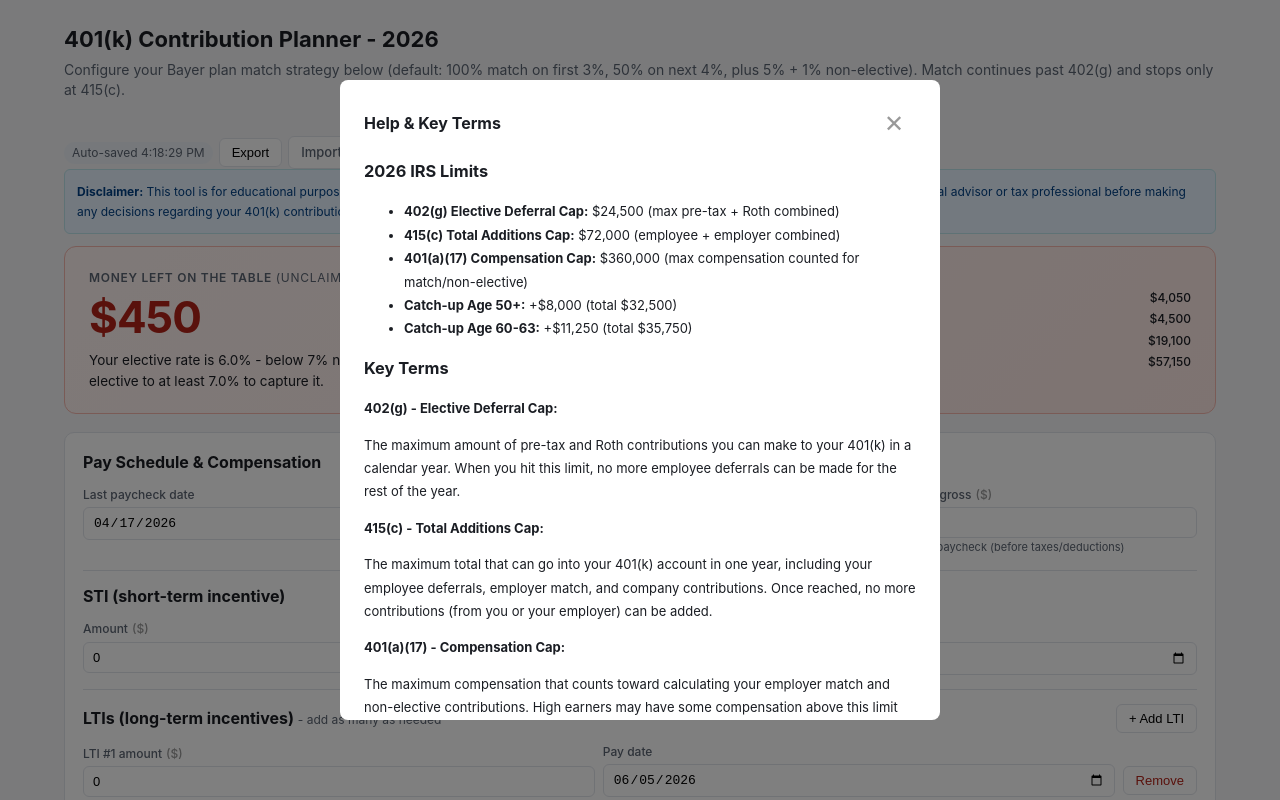
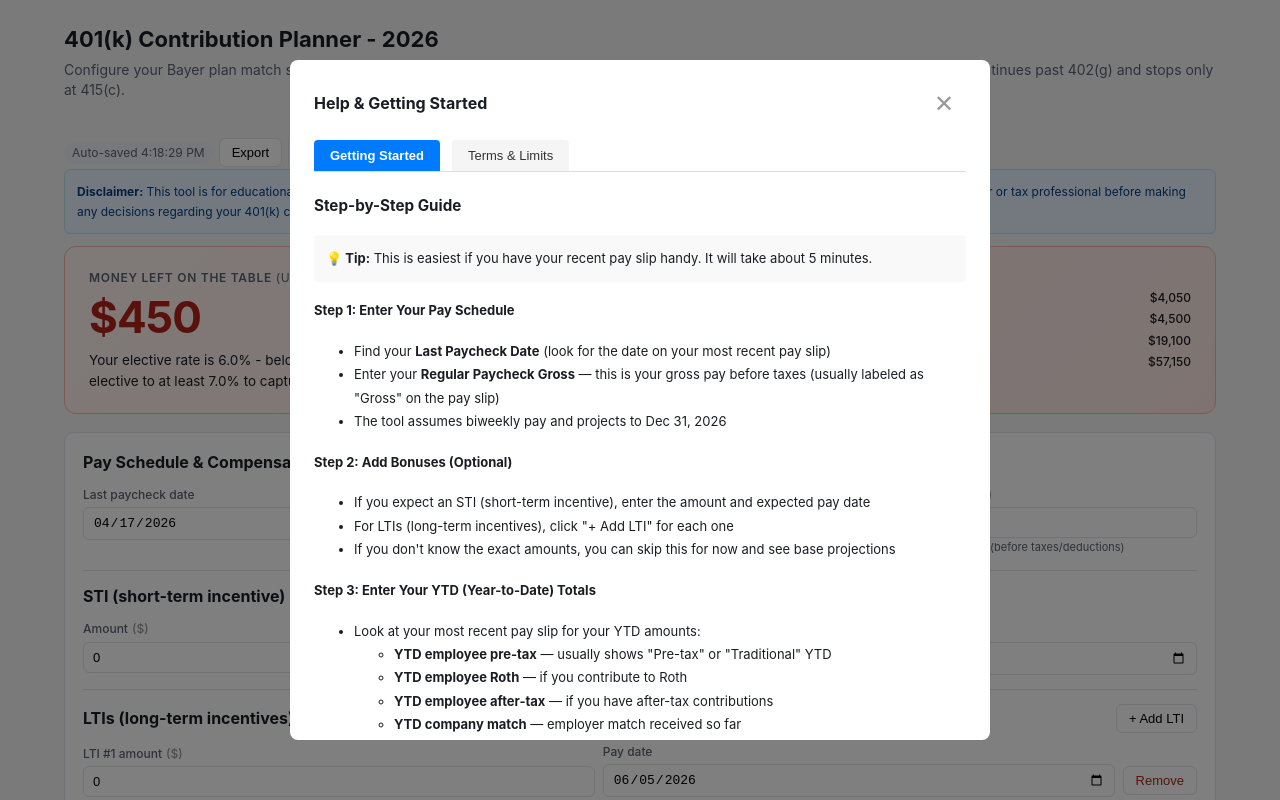
Before and after one commit to kunbayer/401k-planner, a React (Vite) app: page / in a window 1280 px wide. Both pictures are taken after a click on the button "Help". Shown: the top 800 px of the page. Built offline with nearby package versions, Linux system fonts and the light colour scheme.

Commit message:
Add Getting Started guide tab with step-by-step instructions for new users

```diff
--- a/src/App.jsx
+++ b/src/App.jsx
@@ -359,6 +359,7 @@ function App() {
   const [matchStrategy, setMatchStrategy] = useState(saved.matchStrategy);
   const [savedAt, setSavedAt] = useState(null);
   const [showHelp, setShowHelp] = useState(false);
+  const [helpTab, setHelpTab] = useState("getting-started");
 
   useEffect(() => {
     saveState({ lastPayDate, paycheckGross, sti, ltis, ytd, regRates, bonusRates, spillOn, catchup, matchStrategy });
@@ -582,16 +583,120 @@ function App() {
 
       {showHelp && (
         <div style={{ position: "fixed", inset: 0, background: "rgba(0,0,0,0.5)", display: "flex", alignItems: "center", justifyContent: "center", zIndex: 1000 }}>
-          <div style={{ background: "white", borderRadius: 8, maxWidth: 600, maxHeight: "80vh", overflow: "auto", padding: 24 }}>
+          <div style={{ background: "white", borderRadius: 8, maxWidth: 700, maxHeight: "85vh", overflow: "auto", padding: 24 }}>
             <div style={{ display: "flex", justifyContent: "space-between", alignItems: "center", marginBottom: 16 }}>
-              <h2 style={{ margin: 0 }}>Help & Key Terms</h2>
+              <h2 style={{ margin: 0 }}>Help & Getting Started</h2>
               <button onClick={() => setShowHelp(false)} style={{ background: "none", border: "none", fontSize: 24, cursor: "pointer", color: "#999" }}>
                 ✕
               </button>
             </div>
 
-            <h3>2026 IRS Limits</h3>
-            <ul style={{ fontSize: 13, lineHeight: 1.8 }}>
+            <div style={{ display: "flex", gap: 12, marginBottom: 20, borderBottom: "1px solid #ddd" }}>
+              <button
+                onClick={() => setHelpTab("getting-started")}
+                style={{
+                  background: helpTab === "getting-started" ? "#007bff" : "#f5f5f5",
+                  color: helpTab === "getting-started" ? "white" : "#333",
+                  border: "none",
+                  padding: "8px 16px",
+                  borderRadius: "4px 4px 0 0",
+                  cursor: "pointer",
+                  fontWeight: helpTab === "getting-started" ? "bold" : "normal",
+                }}
+              >
+                Getting Started
+              </button>
+              <button
+                onClick={() => setHelpTab("terms")}
+                style={{
+                  background: helpTab === "terms" ? "#007bff" : "#f5f5f5",
+                  color: helpTab === "terms" ? "white" : "#333",
+                  border: "none",
+                  padding: "8px 16px",
+                  borderRadius: "4px 4px 0 0",
+                  cursor: "pointer",
+                  fontWeight: helpTab === "terms" ? "bold" : "normal",
+                }}
+              >
+                Terms & Limits
+              </button>
+            </div>
+
+            {helpTab === "getting-started" && (
+              <div style={{ fontSize: 13, lineHeight: 1.8 }}>
+                <h3 style={{ marginTop: 0 }}>Step-by-Step Guide</h3>
+
+                <div style={{ background: "#f9f9f9", padding: 12, borderRadius: 4, marginBottom: 16 }}>
+                  <strong>💡 Tip:</strong> This is easiest if you have your recent pay slip handy. It will take about 5 minutes.
+                </div>
+
+                <div style={{ marginBottom: 16 }}>
+                  <h4>Step 1: Enter Your Pay Schedule</h4>
+                  <ul>
+                    <li>Find your <strong>Last Paycheck Date</strong> (look for the date on your most recent pay slip)</li>
+                    <li>Enter your <strong>Regular Paycheck Gross</strong> — this is your gross pay before taxes (usually labeled as "Gross" on the pay slip)</li>
+                    <li>The tool assumes biweekly pay and projects to Dec 31, 2026</li>
+                  </ul>
+                </div>
+
+                <div style={{ marginBottom: 16 }}>
+                  <h4>Step 2: Add Bonuses (Optional)</h4>
+                  <ul>
+                    <li>If you expect an STI (short-term incentive), enter the amount and expected pay date</li>
+                    <li>For LTIs (long-term incentives), click "+ Add LTI" for each one</li>
+                    <li>If you don't know the exact amounts, you can skip this for now and see base projections</li>
+                  </ul>
+                </div>
+
+                <div style={{ marginBottom: 16 }}>
+                  <h4>Step 3: Enter Your YTD (Year-to-Date) Totals</h4>
+                  <ul>
+                    <li>Look at your most recent pay slip for your YTD amounts:
+                      <ul>
+                        <li><strong>YTD employee pre-tax</strong> — usually shows "Pre-tax" or "Traditional" YTD</li>
+                        <li><strong>YTD employee Roth</strong> — if you contribute to Roth</li>
+                        <li><strong>YTD employee after-tax</strong> — if you have after-tax contributions</li>
+                        <li><strong>YTD company match</strong> — employer match received so far</li>
+                        <li><strong>YTD company 5% retirement</strong> — base employer contribution</li>
+                        <li><strong>YTD company 1% additional</strong> — only if your plan includes this</li>
+                      </ul>
+                    </li>
+                  </ul>
+                </div>
+
+                <div style={{ marginBottom: 16 }}>
+                  <h4>Step 4: Set Your Contribution Strategy</h4>
+                  <ul>
+                    <li>Under "Company Match Strategy", verify the match structure matches your plan (usually already set correctly)</li>
+                    <li>Under "Contribution Rates", set your desired <strong>Pre-tax %</strong> using the slider or number box
+                      <ul>
+                        <li><strong>Tip:</strong> If you want to maximize employer match, aim for at least 7% (3% for 100% match + 4% for 50% match)</li>
+                      </ul>
+                    </li>
+                    <li>You can also contribute to Roth or After-tax if desired (combined limit: 50%)</li>
+                    <li>Use the sliders for easy adjustment — watch the projections update in real-time</li>
+                  </ul>
+                </div>
+
+                <div style={{ marginBottom: 16 }}>
+                  <h4>Step 5: Review Your Projections</h4>
+                  <ul>
+                    <li>Scroll down to "Key Dates & Caps" to see when you'll hit the various IRS limits</li>
+                    <li>Look at the "Per-Paycheck Projection" table to see contribution amounts over time</li>
+                    <li>Check "Money Left on the Table" at the top to see if you're capturing all employer match</li>
+                  </ul>
+                </div>
+
+                <div style={{ background: "#e7f3ff", padding: 12, borderRadius: 4 }}>
+                  <strong>Next Steps:</strong> Adjust your contribution percentage and watch how it affects the cap dates and match capture. Most employees find their sweet spot between 7-15% to balance take-home pay with employer benefits.
+                </div>
+              </div>
+            )}
+
+            {helpTab === "terms" && (
+              <div style={{ fontSize: 13, lineHeight: 1.8 }}>
+                <h3 style={{ marginTop: 0 }}>2026 IRS Limits</h3>
+                <ul>
                   <li><strong>402(g) Elective Deferral Cap:</strong> $24,500 (max pre-tax + Roth combined)</li>
                   <li><strong>415(c) Total Additions Cap:</strong> $72,000 (employee + employer combined)</li>
                   <li><strong>401(a)(17) Compensation Cap:</strong> $360,000 (max compensation counted for match/non-elective)</li>
@@ -600,14 +705,14 @@ function App() {
                 </ul>
 
                 <h3>Key Terms</h3>
-            <div style={{ fontSize: 13, lineHeight: 1.8 }}>
+                <div>
                   <div style={{ marginBottom: 12 }}>
                     <strong>402(g) - Elective Deferral Cap:</strong>
-                <p>The maximum amount of pre-tax and Roth contributions you can make to your 401(k) in a calendar year. When you hit this limit, no more employee deferrals can be made for the rest of the year.</p>
+                    <p>The maximum amount of pre-tax and Roth contributions <strong>you can make</strong> to your 401(k) in a calendar year ($24,500 in 2026). Employer contributions (match, 5%, 1%) do NOT count toward this limit. When you hit this limit, no more employee deferrals can be made for the rest of the year.</p>
                   </div>
                   <div style={{ marginBottom: 12 }}>
                     <strong>415(c) - Total Additions Cap:</strong>
-                <p>The maximum total that can go into your 401(k) account in one year, including your employee deferrals, employer match, and company contributions. Once reached, no more contributions (from you or your employer) can be added.</p>
+                    <p>The maximum <strong>combined total</strong> that can go into your 401(k) account in one year ($72,000 in 2026). This includes: your employee deferrals (pre-tax, Roth, after-tax) + employer match + employer's 5% retirement contribution + employer's 1% additional contribution. Once reached, no more contributions (from you or your employer) can be added.</p>
                   </div>
                   <div style={{ marginBottom: 12 }}>
                     <strong>401(a)(17) - Compensation Cap:</strong>
@@ -627,13 +732,19 @@ function App() {
                   </div>
                   <div style={{ marginBottom: 12 }}>
                     <strong>Spillover:</strong>
-                <p>When enabled, excess pre-tax/Roth contributions that exceed the 402(g) cap are automatically redirected to after-tax contributions, allowing you to defer more money.</p>
+                    <p>When enabled, excess pre-tax/Roth contributions that would exceed the 402(g) cap ($24,500) are automatically redirected to after-tax contributions, allowing you to defer more total money. After-tax contributions do NOT count toward the 402(g) limit but DO count toward the 415(c) total cap.</p>
+                  </div>
+                  <div style={{ marginBottom: 12 }}>
+                    <strong>After-Tax Contributions:</strong>
+                    <p>Employee contributions that are made with post-tax dollars. They don't reduce your taxable income like pre-tax contributions do, but can receive spillover funds when you exceed the 402(g) limit. They count toward the 415(c) total cap but not the 402(g) limit.</p>
                   </div>
                   <div>
                     <strong>YTD (Year-to-Date):</strong>
                     <p>Your total contributions and employer additions since the start of 2026 through your last paycheck. This is the starting point for the projection.</p>
                   </div>
                 </div>
+              </div>
+            )}
 
             <div style={{ marginTop: 20, textAlign: "right" }}>
               <button onClick={() => setShowHelp(false)}>Close</button>
```
Lines whose indentation alone changed are shown as unchanged.
